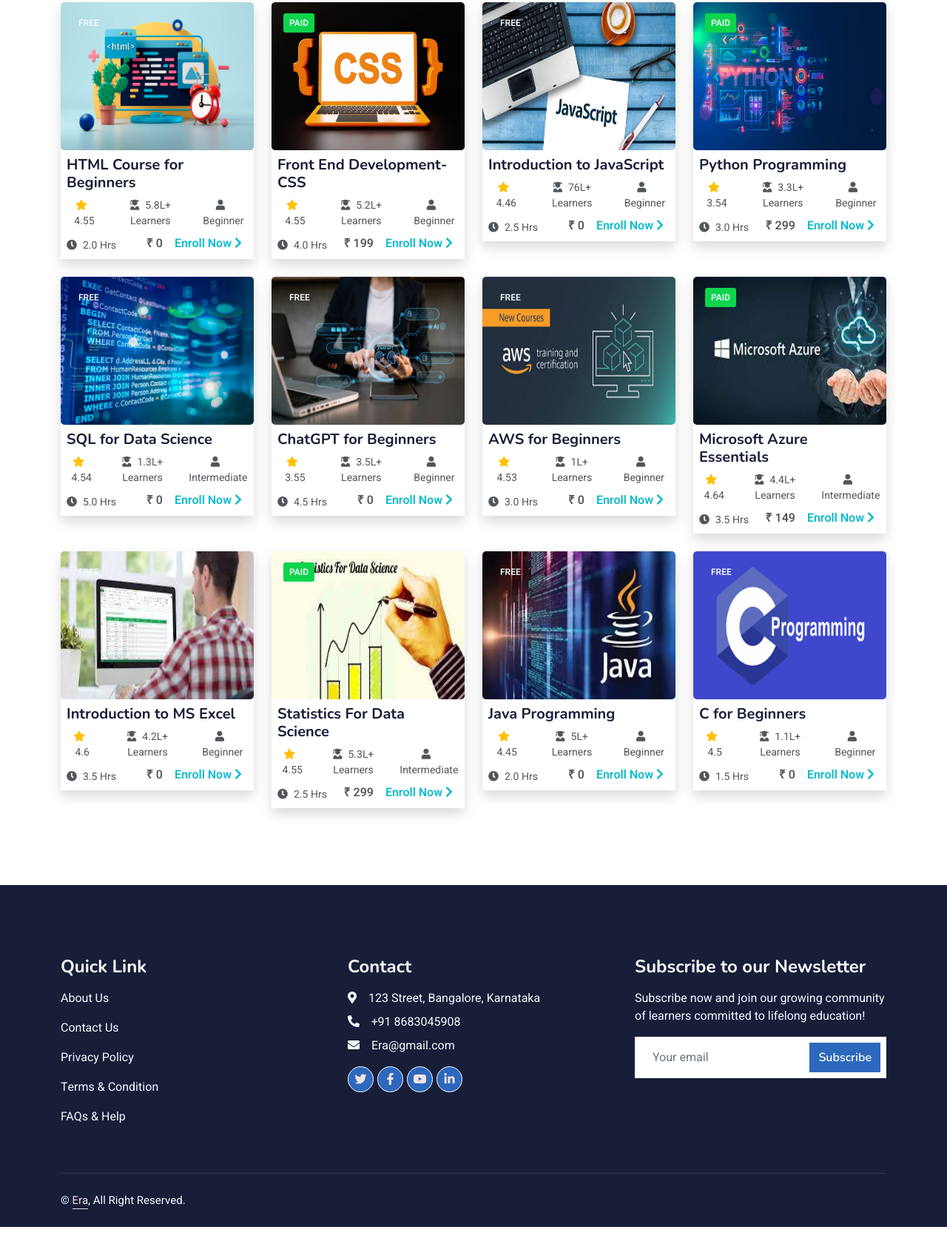
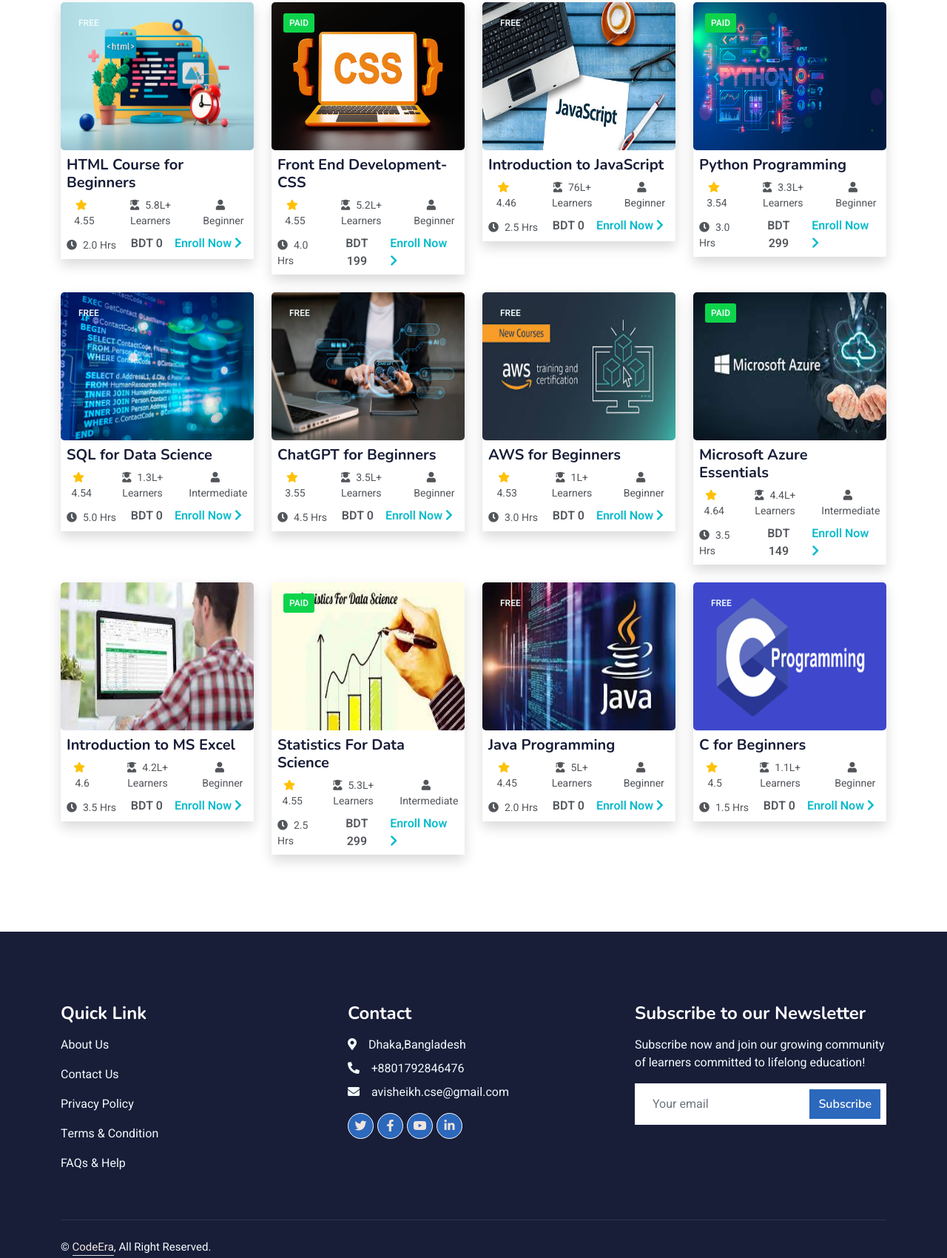
Before and after one commit to AvisheikhKundu/CodeEra, a plain HTML site: page courses.html in a window 1280 px wide. Shown: the part 1125-2825 px from the top of the page at 74% size. Before the commit the page ends 2783 px from the top, so only its background shows below. Drawn offline with nearby package versions, Linux system fonts and the light colour scheme; files that its build step writes are made by us from their sources.

Commit message:
add new code

```diff
--- a/courses.html
+++ b/courses.html
@@ -224,7 +224,7 @@
                         <div class="d-flex">
                             <small class="flex-fill text-left p-2 px-2"><i class="fa fa-clock me-2"></i>2.0
                                 Hrs</small>
-                            <small class="py-1 px-2 fw-bold fs-6 text-center">₹ 0</small>
+                            <small class="py-1 px-2 fw-bold fs-6 text-center">BDT 0</small>
                             <small class=" text-primary py-1 px-2 fw-bold fs-6" style="float:right;"><a href="#">Enroll
                                     Now </a><i class="fa fa-chevron-right me-2 fs-10"></i></small>
                         </div>
@@ -255,7 +255,7 @@
                         <div class="d-flex">
                             <small class="flex-fill text-left p-2 px-2"><i class="fa fa-clock me-2"></i>4.0
                                 Hrs</small>
-                            <small class="py-1 px-2 fw-bold fs-6 text-center">₹ 199</small>
+                            <small class="py-1 px-2 fw-bold fs-6 text-center">BDT 199</small>
                             <small class=" text-primary py-1 px-2 fw-bold fs-6" style="float:right;"><a href="#">Enroll
                                     Now </a><i class="fa fa-chevron-right me-2 fs-10"></i></small>
                         </div>
@@ -286,7 +286,7 @@
                         <div class="d-flex">
                             <small class="flex-fill text-left p-2 px-2"><i class="fa fa-clock me-2"></i>2.5
                                 Hrs</small>
-                            <small class="py-1 px-2 fw-bold fs-6 text-center">₹ 0</small>
+                            <small class="py-1 px-2 fw-bold fs-6 text-center">BDT 0</small>
                             <small class=" text-primary py-1 px-2 fw-bold fs-6" style="float:right;"><a href="#">Enroll
                                     Now </a><i class="fa fa-chevron-right me-2 fs-10"></i></small>
                         </div>
@@ -317,7 +317,7 @@
                         <div class="d-flex">
                             <small class="flex-fill text-left p-2 px-2"><i class="fa fa-clock me-2"></i>3.0
                                 Hrs</small>
-                            <small class="py-1 px-2 fw-bold fs-6 text-center">₹ 299</small>
+                            <small class="py-1 px-2 fw-bold fs-6 text-center">BDT 299</small>
                             <small class=" text-primary py-1 px-2 fw-bold fs-6" style="float:right;"><a href="#">Enroll
                                     Now </a><i class="fa fa-chevron-right me-2 fs-10"></i></small>
                         </div>
@@ -348,7 +348,7 @@
                         <div class="d-flex">
                             <small class="flex-fill text-left p-2 px-2"><i class="fa fa-clock me-2"></i>5.0
                                 Hrs</small>
-                            <small class="py-1 px-2 fw-bold fs-6 text-center">₹ 0</small>
+                            <small class="py-1 px-2 fw-bold fs-6 text-center">BDT 0</small>
                             <small class=" text-primary py-1 px-2 fw-bold fs-6" style="float:right;"><a href="#">Enroll
                                     Now </a><i class="fa fa-chevron-right me-2 fs-10"></i></small>
                         </div>
@@ -379,7 +379,7 @@
                         <div class="d-flex">
                             <small class="flex-fill text-left p-2 px-2"><i class="fa fa-clock me-2"></i>4.5
                                 Hrs</small>
-                            <small class="py-1 px-2 fw-bold fs-6 text-center">₹ 0</small>
+                            <small class="py-1 px-2 fw-bold fs-6 text-center">BDT 0</small>
                             <small class=" text-primary py-1 px-2 fw-bold fs-6" style="float:right;"><a href="#">Enroll
                                     Now </a><i class="fa fa-chevron-right me-2 fs-10"></i></small>
                         </div>
@@ -410,7 +410,7 @@
                         <div class="d-flex">
                             <small class="flex-fill text-left p-2 px-2"><i class="fa fa-clock me-2"></i>3.0
                                 Hrs</small>
-                            <small class="py-1 px-2 fw-bold fs-6 text-center">₹ 0</small>
+                            <small class="py-1 px-2 fw-bold fs-6 text-center">BDT 0</small>
                             <small class=" text-primary py-1 px-2 fw-bold fs-6" style="float:right;"><a href="#">Enroll
                                     Now </a><i class="fa fa-chevron-right me-2 fs-10"></i></small>
                         </div>
@@ -441,7 +441,7 @@
                         <div class="d-flex">
                             <small class="flex-fill text-left p-2 px-2"><i class="fa fa-clock me-2"></i>3.5
                                 Hrs</small>
-                            <small class="py-1 px-2 fw-bold fs-6 text-center">₹ 149</small>
+                            <small class="py-1 px-2 fw-bold fs-6 text-center">BDT 149</small>
                             <small class=" text-primary py-1 px-2 fw-bold fs-6" style="float:right;"><a href="#">Enroll
                                     Now </a><i class="fa fa-chevron-right me-2 fs-10"></i></small>
                         </div>
@@ -471,7 +471,7 @@
                         <div class="d-flex">
                             <small class="flex-fill text-left p-2 px-2"><i class="fa fa-clock me-2"></i>3.5
                                 Hrs</small>
-                            <small class="py-1 px-2 fw-bold fs-6 text-center">₹ 0</small>
+                            <small class="py-1 px-2 fw-bold fs-6 text-center">BDT 0</small>
                             <small class=" text-primary py-1 px-2 fw-bold fs-6" style="float:right;"><a href="#">Enroll
                                     Now </a><i class="fa fa-chevron-right me-2 fs-10"></i></small>
                         </div>
@@ -504,7 +504,7 @@
                         <div class="d-flex">
                             <small class="flex-fill text-left p-2 px-2"><i class="fa fa-clock me-2"></i>2.5
                                 Hrs</small>
-                            <small class="py-1 px-2 fw-bold fs-6 text-center">₹ 299</small>
+                            <small class="py-1 px-2 fw-bold fs-6 text-center">BDT 299</small>
                             <small class=" text-primary py-1 px-2 fw-bold fs-6" style="float:right;"><a href="#">Enroll
                                     Now </a><i class="fa fa-chevron-right me-2 fs-10"></i></small>
                         </div>
@@ -535,7 +535,7 @@
                         <div class="d-flex">
                             <small class="flex-fill text-left p-2 px-2"><i class="fa fa-clock me-2"></i>2.0
                                 Hrs</small>
-                            <small class="py-1 px-2 fw-bold fs-6 text-center">₹ 0</small>
+                            <small class="py-1 px-2 fw-bold fs-6 text-center">BDT 0</small>
                             <small class=" text-primary py-1 px-2 fw-bold fs-6" style="float:right;"><a href="#">Enroll
                                     Now </a><i class="fa fa-chevron-right me-2 fs-10"></i></small>
                         </div>
@@ -566,7 +566,7 @@
                         <div class="d-flex">
                             <small class="flex-fill text-left p-2 px-2"><i class="fa fa-clock me-2"></i>1.5
                                 Hrs</small>
-                            <small class="py-1 px-2 fw-bold fs-6 text-center">₹ 0</small>
+                            <small class="py-1 px-2 fw-bold fs-6 text-center">BDT 0</small>
                             <small class=" text-primary py-1 px-2 fw-bold fs-6" style="float:right;"><a href="#">Enroll
                                     Now </a><i class="fa fa-chevron-right me-2 fs-10"></i></small>
                         </div>
@@ -593,9 +593,9 @@
                 </div>
                 <div class="col-lg-4 col-md-6">
                     <h4 class="text-white mb-3">Contact</h4>
-                    <p class="mb-2"><i class="fa fa-map-marker-alt me-3"></i>123 Street, Bangalore, Karnataka</p>
-                    <p class="mb-2"><i class="fa fa-phone-alt me-3"></i>+91 8683045908</p>
-                    <p class="mb-2"><i class="fa fa-envelope me-3"></i><Code></Code>Era@gmail.com</p>
+                    <p class="mb-2"><i class="fa fa-map-marker-alt me-3"></i>Dhaka,Bangladesh</p>
+                    <p class="mb-2"><i class="fa fa-phone-alt me-3"></i>+8801792846476</p>
+                    <p class="mb-2"><i class="fa fa-envelope me-3"></i><Code></Code>avisheikh.cse@gmail.com</p>
                     <div class="d-flex pt-2">
                         <a class="btn btn-outline-light btn-social" href=""><i class="fab fa-twitter"></i></a>
                         <a class="btn btn-outline-light btn-social" href=""><i class="fab fa-facebook-f"></i></a>
@@ -623,7 +623,7 @@
             <div class="copyright">
                 <div class="row">
                     <div class="col-md-6 text-center text-md-start mb-3 mb-md-0">
-                        &copy; <a class="border-bottom" href="index.html"><Code></Code> Era</a>, All Right Reserved.
+                        &copy; <a class="border-bottom" href="index.html"><Code></Code> CodeEra</a>, All Right Reserved.
 
                     </div>
                 </div>
```
